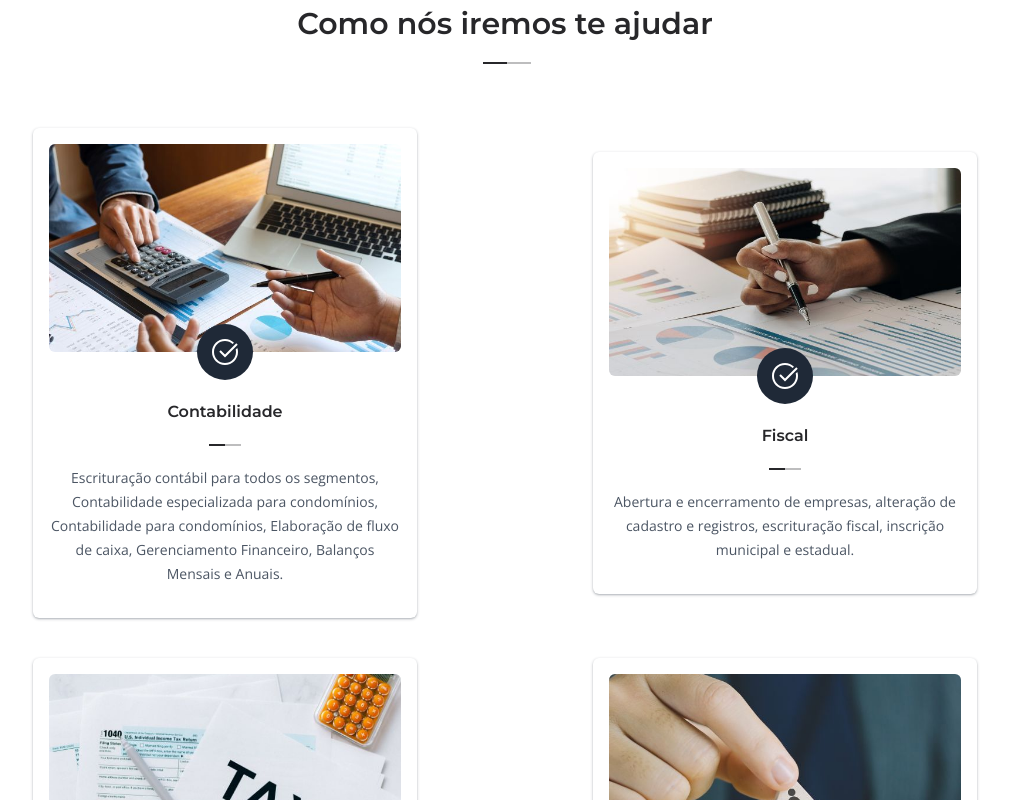
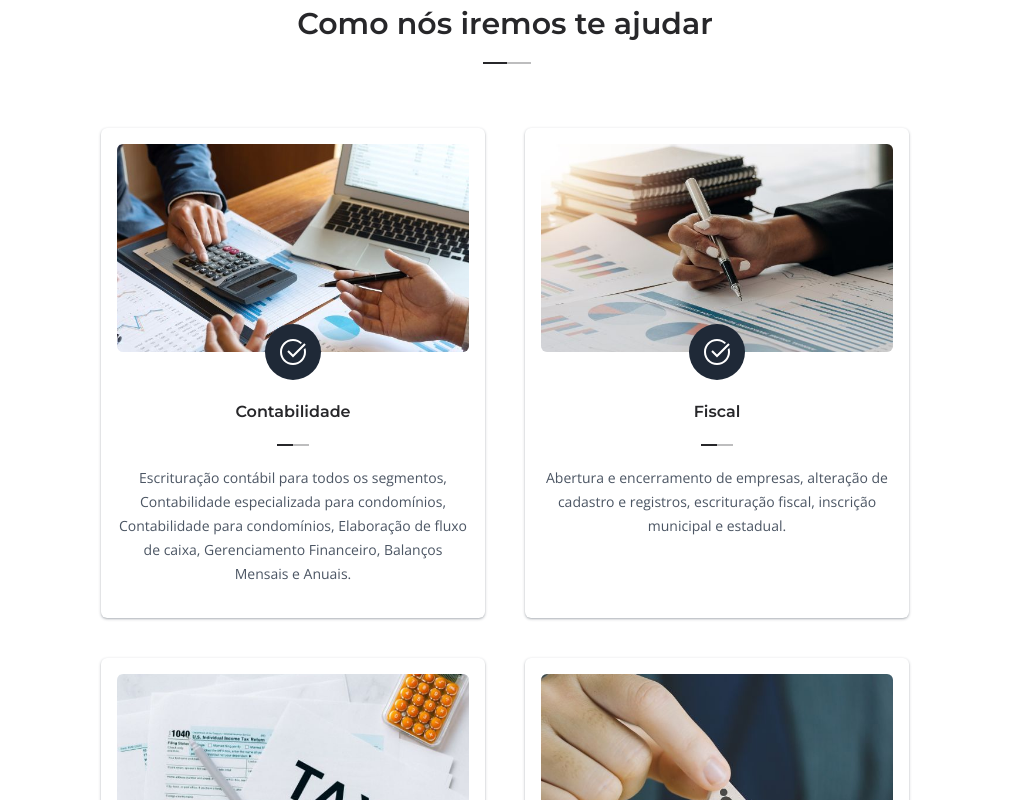
Before and after one commit to ovisu/galvao-next, a Next.js app: page / in a window 1280 px wide. Shown: the part 1620-2420 px from the top of the page, without its empty margins (135-1144 px from the left). Built offline with nearby package versions, Linux system fonts and the light colour scheme.

Commit message:
bug fix alinhamento serviços

```diff
--- a/src/app/page.tsx
+++ b/src/app/page.tsx
@@ -266,7 +266,7 @@ export default function Home() {
           maincolor="text-zinc-800"
           decorcolor="bg-zinc-800"
         ></Title>
-        <div className="flex flex-col justify-evenly items-center gap-10 lg:flex-row lg:flex-wrap  2xl:grid 2xl:grid-cols-3 2xl:gap-y-24">
+        <div className="flex flex-col items-center justify-center  gap-10 md:flex-row md:flex-wrap md:items-stretch 2xl:grid 2xl:grid-cols-3 2xl:justify-items-center  2xl:gap-y-24">
           <Service
             img={img1.src}
             titulo="Contabilidade"
```
